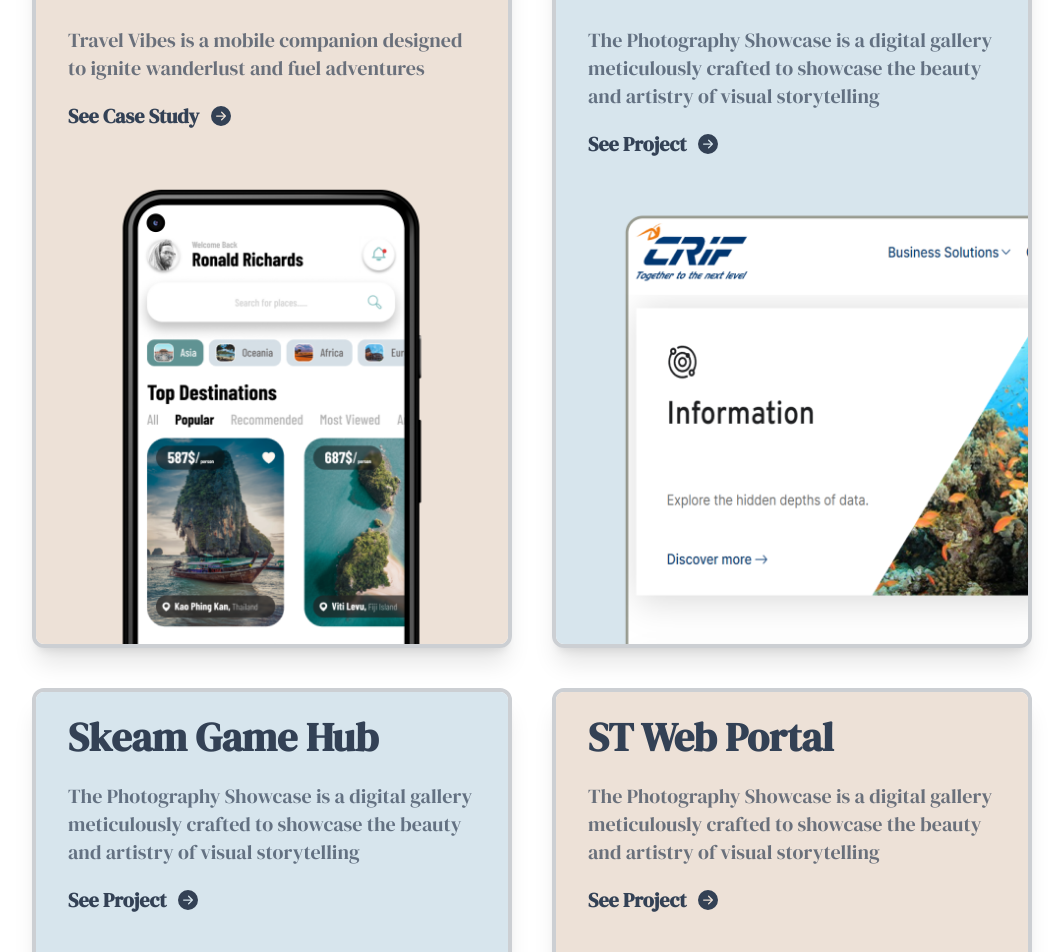
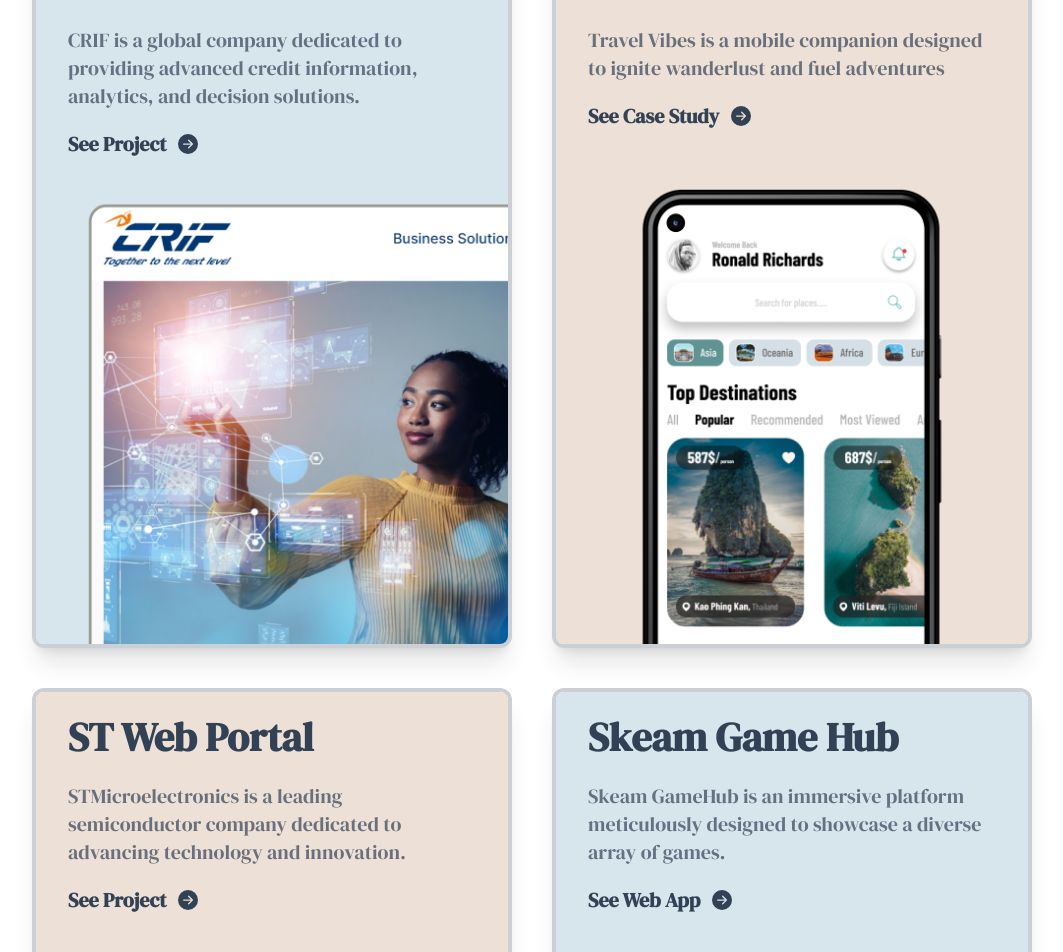
Before and after one commit to andreasiano/Portfolio, a React (Create React App) app: page / in a window 1280 px wide. Shown: the part 1620-2572 px from the top of the page, without its empty margins (108-1171 px from the left). Built offline with nearby package versions, Linux system fonts and the light colour scheme.

Commit message:
Adding a tagline

```diff
--- a/src/constants/index.js
+++ b/src/constants/index.js
@@ -41,6 +41,16 @@
          },
          {
            id: 3,
+           title: "CRIF Portal",
+           img: img4,
+           description:
+             "CRIF is a global company dedicated to providing advanced credit information, analytics, and decision solutions.",
+           button: "See Project",
+           link: "https://crif.com/",
+           icon: <BsFillArrowRightCircleFill />,
+         },
+         {
+           id: 4,
            title: "Travel Vibes",
            img: img3,
            description:
@@ -51,33 +61,23 @@
            icon: <BsFillArrowRightCircleFill />,
          },
          {
-           id: 4,
-           title: "CRIF Portal",
-           img: img4,
+           id: 5,
+           title: "ST Web Portal",
+           img: img6,
            description:
-             "The Photography Showcase is a digital gallery meticulously crafted to showcase the beauty and artistry of visual storytelling",
+             "STMicroelectronics is a leading semiconductor company dedicated to advancing technology and innovation.",
            button: "See Project",
-           link: "https://crif.com/",
-           icon: <BsFillArrowRightCircleFill />,
-         },
-         {
-           id: 5,
-           title: "Skeam Game Hub",
-           img: img5,
-           description:
-             "The Photography Showcase is a digital gallery meticulously crafted to showcase the beauty and artistry of visual storytelling",
-           button: "See Project",
-           link: "https://skeam-app.vercel.app/",
+           link: "https://www.st.com/content/st_com/en.html",
            icon: <BsFillArrowRightCircleFill />,
          },
          {
            id: 6,
-           title: "ST Web Portal",
-           img: img6,
+           title: "Skeam Game Hub",
+           img: img5,
            description:
-             "The Photography Showcase is a digital gallery meticulously crafted to showcase the beauty and artistry of visual storytelling",
-           button: "See Project",
-           link: "https://www.st.com/content/st_com/en.html",
+             "Skeam GameHub is an immersive platform meticulously designed to showcase a diverse array of games. ",
+           button: "See Web App",
+           link: "https://skeam-app.vercel.app/",
            icon: <BsFillArrowRightCircleFill />,
          },
        ];
```
Also changed, not shown: src/assets/CRIF.png, src/assets/Game Hub.png.
